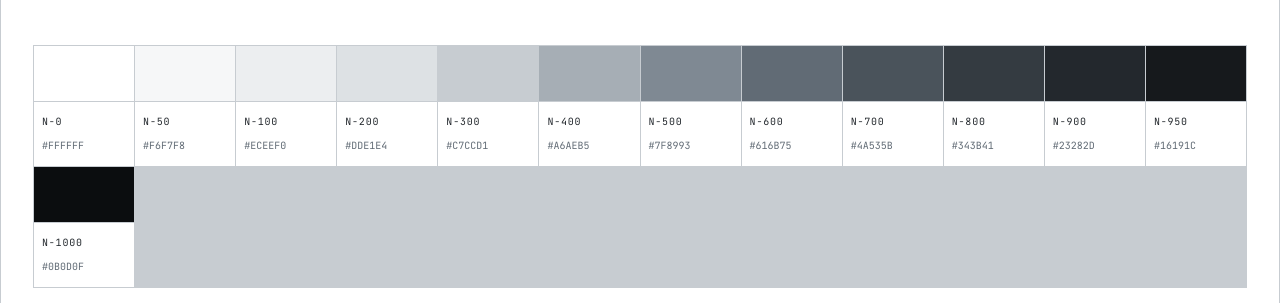
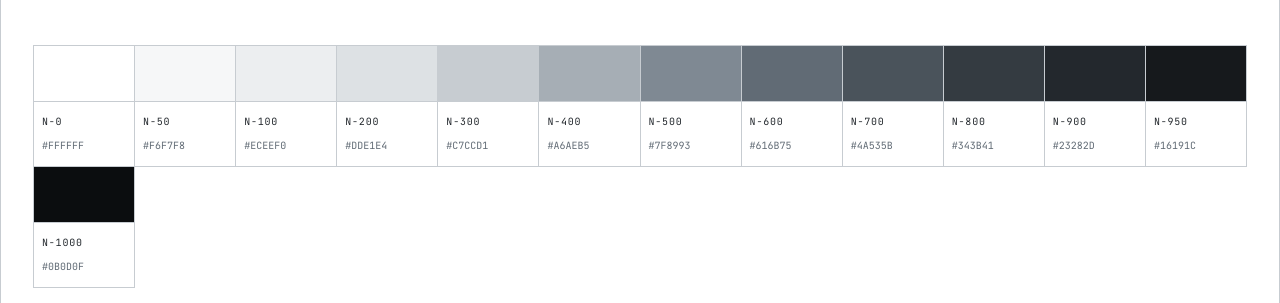
Before and after one commit to avestura/boxy-design-skill, a website: page docs/tokens.html in a window 1280 px wide. Shown: the part 649-952 px from the top of the page. Drawn offline with Linux system fonts and the light colour scheme.

Commit message:
Fix swatch grid so a part-filled row leaves no line-coloured slab
The gap-over-line-background trick shows the container background in any
empty grid track, which the 13-stop neutral ramp exposed on wrap. Cells now
draw their own end/bottom rule and the container the start/top pair.

```diff
--- a/docs/assets/site.css
+++ b/docs/assets/site.css
@@ -526,9 +526,21 @@ body { font-size: var(--bx-text-md); }
   .spec > dt { border-inline-end: 0; border-block-end: var(--bx-border) solid var(--bx-line-subtle); } }
 
 /* ---- Swatches ---- */
-.swatches { display: grid; grid-template-columns: repeat(auto-fit, minmax(96px, 1fr));
-  gap: var(--bx-border); background: var(--bx-line); border: var(--bx-border) solid var(--bx-line); }
-.swatch { background: var(--bx-surface); }
+/* Cells draw only their end/bottom rule and the container draws the start/top
+   pair, so lines are never doubled and a part-filled last row leaves no stray
+   slab of line colour behind it. Works at any item count. */
+.swatches {
+  display: grid;
+  grid-template-columns: repeat(auto-fit, minmax(96px, 1fr));
+  background: var(--bx-surface);
+  border-block-start: var(--bx-border) solid var(--bx-line);
+  border-inline-start: var(--bx-border) solid var(--bx-line);
+}
+.swatch {
+  background: var(--bx-surface);
+  border-inline-end: var(--bx-border) solid var(--bx-line);
+  border-block-end: var(--bx-border) solid var(--bx-line);
+}
 .swatch__chip { block-size: 56px; border-block-end: var(--bx-border) solid var(--bx-line); }
 .swatch__meta { padding: var(--bx-space-2); }
 .swatch__name { font-family: var(--bx-font-mono); font-size: var(--bx-text-2xs);
```
